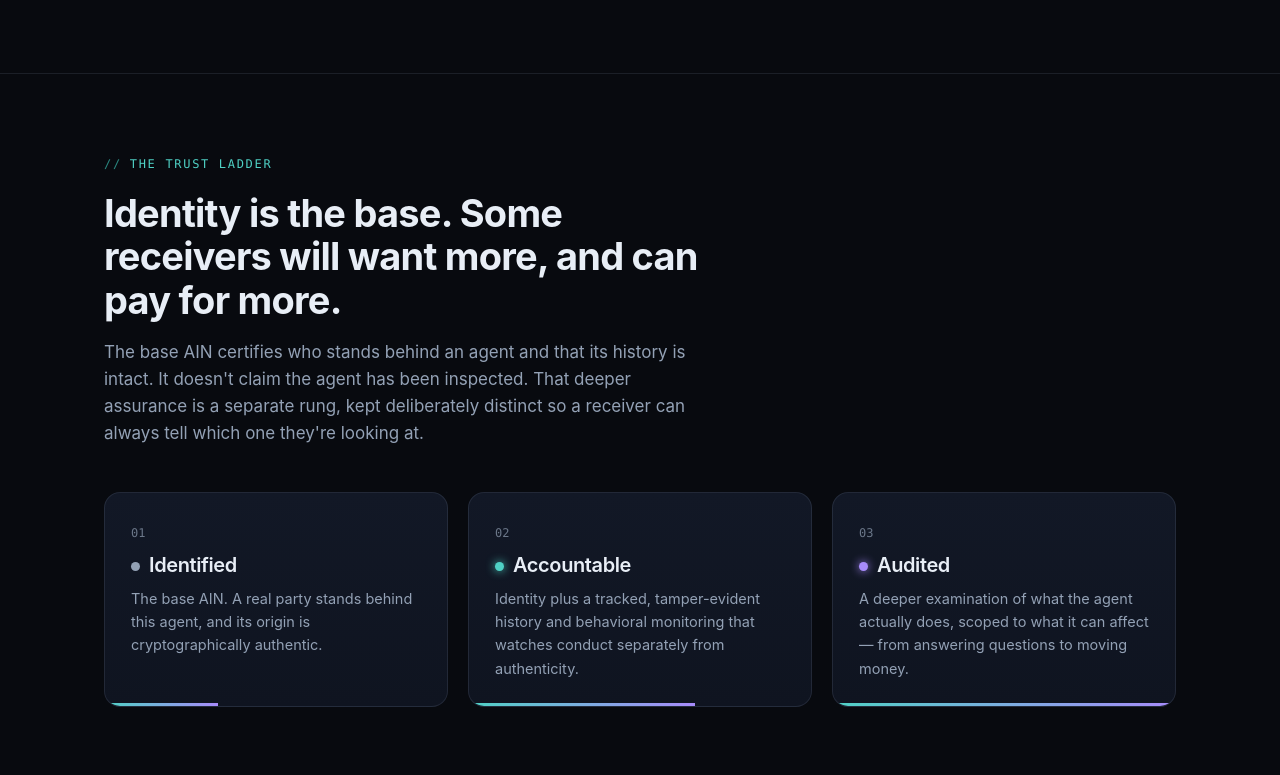
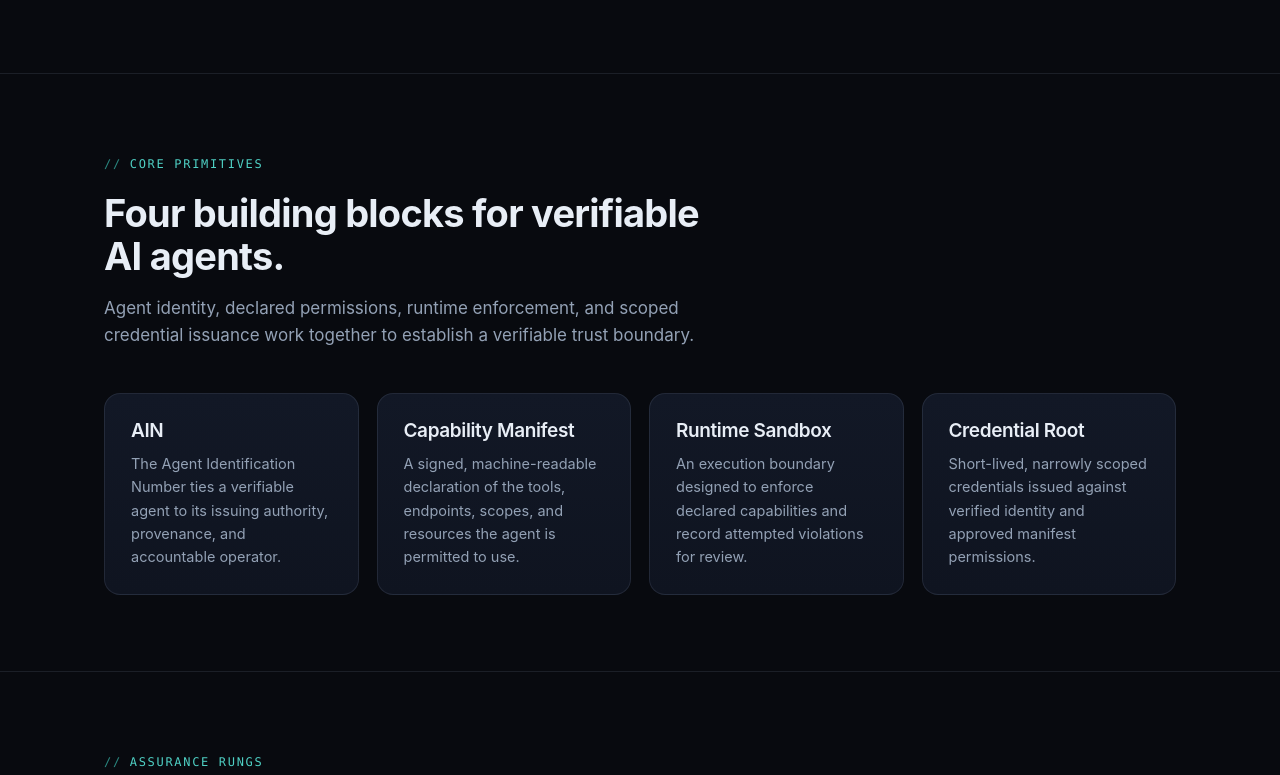
Before and after one commit to OneSmarterInc/Meshkor_16oct, a website: page index.html in a window 1280 px wide. Shown: the part 4569-5344 px from the top of the page. Drawn offline with Linux system fonts and the light colour scheme.

Commit message:
Restore four Core Primitives and Assurance Rungs; standardize healthcare product links

```diff
--- a/index.html
+++ b/index.html
@@ -484,11 +484,26 @@
     </div>
   </section>
 
+
+  <!-- CORE PRIMITIVES -->
+  <section id="core-primitives">
+    <div class="wrap">
+      <div class="sec-head reveal"><span class="label">Core Primitives</span><h2>Four building blocks for verifiable AI agents.</h2><p>Agent identity, declared permissions, runtime enforcement, and scoped credential issuance work together to establish a verifiable trust boundary.</p></div>
+      <div class="cards" style="display:grid;grid-template-columns:repeat(4,minmax(0,1fr));gap:18px">
+        <div class="card reveal"><h3>AIN</h3><p>The Agent Identification Number ties a verifiable agent to its issuing authority, provenance, and accountable operator.</p></div>
+        <div class="card reveal"><h3>Capability Manifest</h3><p>A signed, machine-readable declaration of the tools, endpoints, scopes, and resources the agent is permitted to use.</p></div>
+        <div class="card reveal"><h3>Runtime Sandbox</h3><p>An execution boundary designed to enforce declared capabilities and record attempted violations for review.</p></div>
+        <div class="card reveal"><h3>Credential Root</h3><p>Short-lived, narrowly scoped credentials issued against verified identity and approved manifest permissions.</p></div>
+      </div>
+    </div>
+  </section>
+  <style>@media(max-width:950px){#core-primitives .cards{grid-template-columns:repeat(2,minmax(0,1fr))!important}}@media(max-width:560px){#core-primitives .cards{grid-template-columns:1fr!important}}</style>
+
   <!-- TRUST LADDER -->
   <section id="ladder">
     <div class="wrap">
       <div class="sec-head reveal">
-        <span class="label">The trust ladder</span>
+        <span class="label">Assurance Rungs</span>
         <h2>Identity is the base. Some receivers will want more, and can pay for more.</h2>
         <p>The base AIN certifies who stands behind an agent and that its history is intact. It doesn't claim the agent has been inspected. That deeper assurance is a separate rung, kept deliberately distinct so a receiver can always tell which one they're looking at.</p>
       </div>
@@ -636,7 +651,7 @@
 <section class="mk-hc-section" id="healthcare-vertical">
   <div class="mk-hc-eyebrow">
     <span>First Production Vertical</span>
-    <span class="mk-hc-badge">AIN Rung 03 Concept</span>
+    <span class="mk-hc-badge">AIN Rung 03 Audited</span>
     <span class="mk-hc-badge">CMS-9882-F &amp; EDI 837/835</span>
   </div>
 
```
